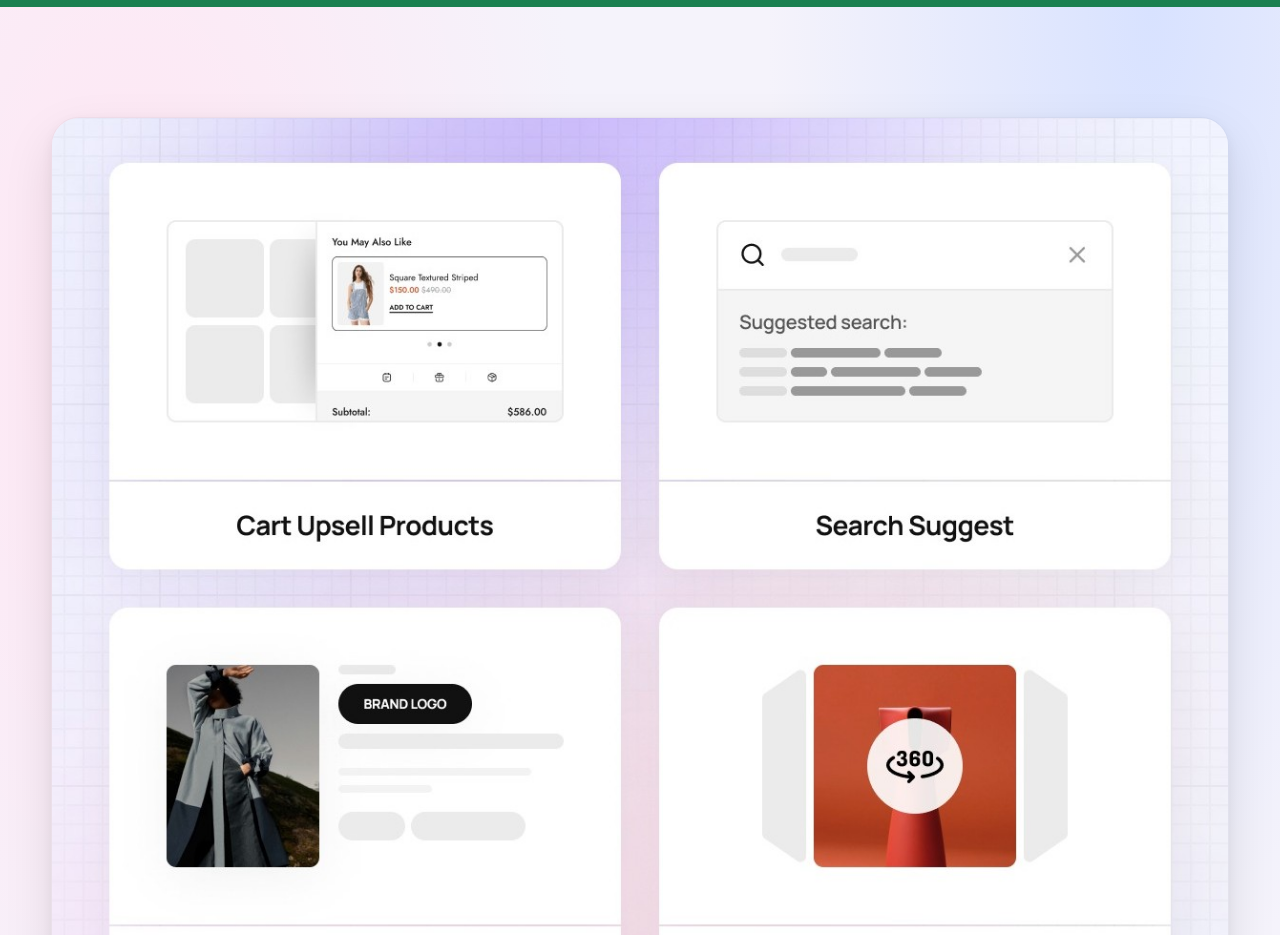
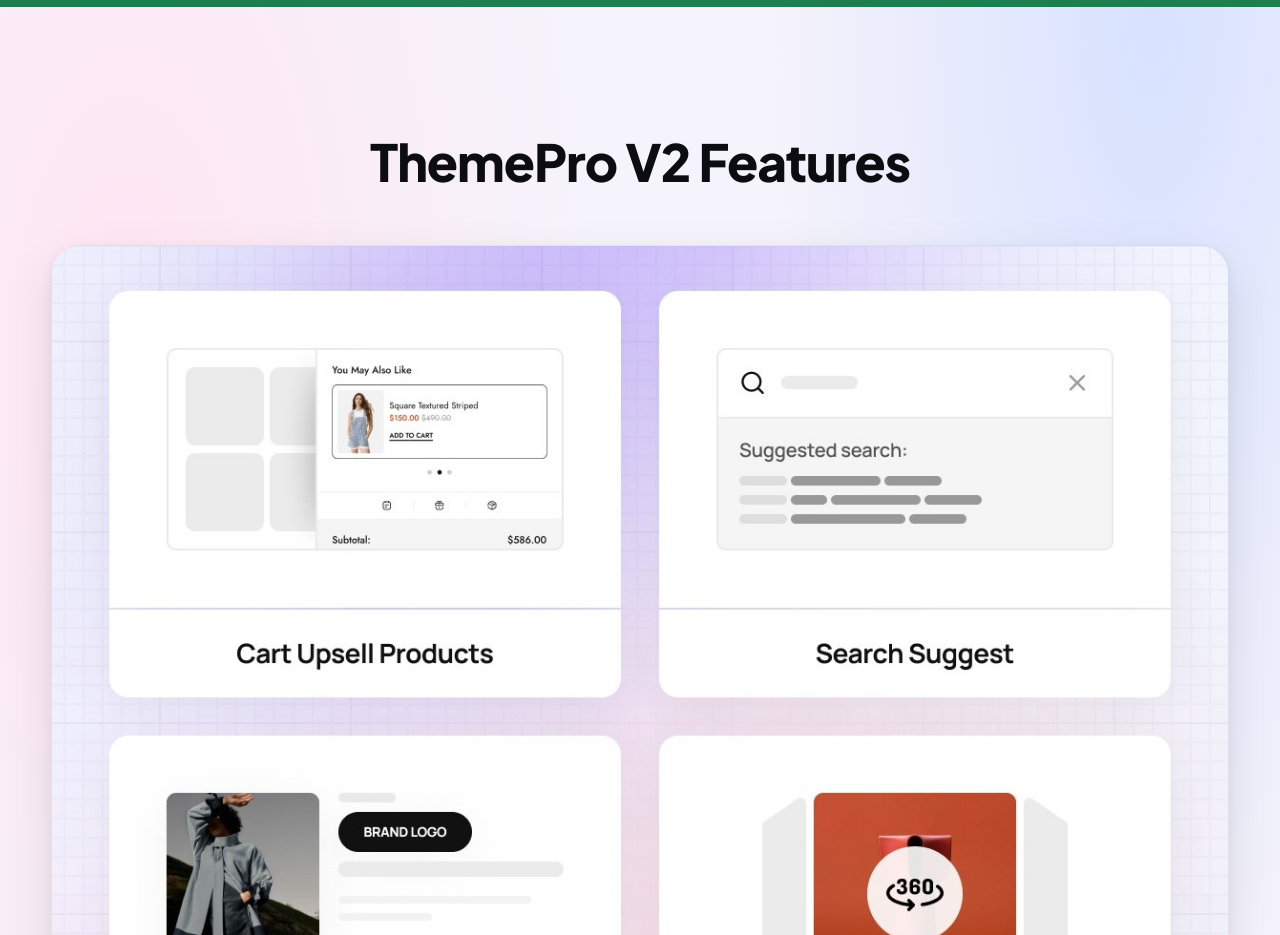
Before and after one commit to createmyshopin-cmyk/theme-api, a Next.js app: page /theme in a window 1280 px wide. Shown: the part 3480-4415 px from the top of the page. Built offline with nearby package versions, Linux system fonts and the light colour scheme.

Commit message:
Add 'ThemePro V2 Features' heading to Features section
Co-Authored-By: Claude Sonnet 4.6 <noreply@anthropic.com>

```diff
--- a/pages/theme.js
+++ b/pages/theme.js
@@ -394,6 +394,9 @@ function FeaturesGrid() {
   return (
     <section className="section section-soft" id="features">
       <div className="wrap">
+        <div className="section-head">
+          <h2 className="section-title">ThemePro V2 Features</h2>
+        </div>
         <div className="boost-img-wrap">
           <img src="/new.png" alt="The list of great features" className="boost-img" />
         </div>
```
